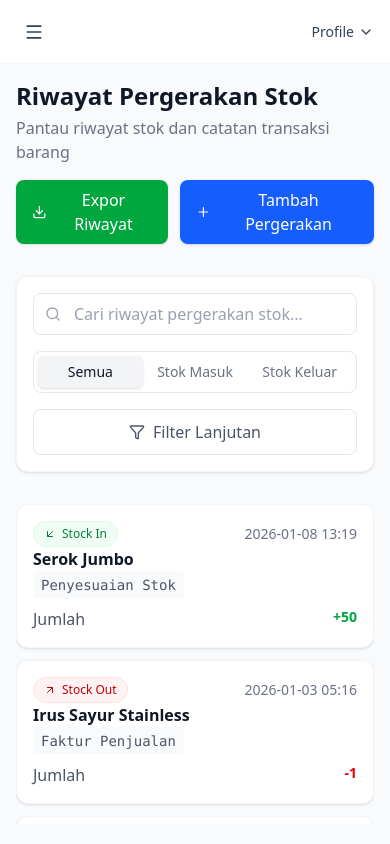
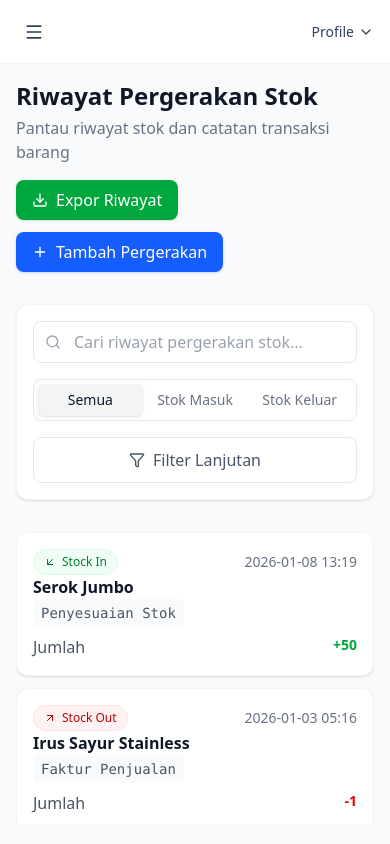
Before and after one commit to wramadan7-org/jaya-track-web, a React (Vite) app: page /stock-movement in a window 390 px wide. Built offline with nearby package versions, Linux system fonts and the light colour scheme.

Commit message:
style: responsive header

```diff
--- a/src/routes/product/components/ProductHeader.tsx
+++ b/src/routes/product/components/ProductHeader.tsx
@@ -12,7 +12,7 @@
           Kelola katalog inventaris, tingkat stok, dan harga produk Anda.
         </p>
       </div>
-      <div className="flex flex-wrap sm:flex-nowrap items-center gap-3">
+      <div className="flex flex-wrap sm:justify-end md:flex-nowrap items-center gap-3">
         <button className="flex items-center gap-2 px-4 py-2 bg-green-600 rounded-lg text-white hover:bg-green-700 transition-all shadow-sm cursor-pointer">
           <Download className="w-4 h-4" />
           <span>Export</span>
--- a/src/routes/stock-movement/components/StockMovementHeader.tsx
+++ b/src/routes/stock-movement/components/StockMovementHeader.tsx
@@ -14,7 +14,7 @@
           Pantau riwayat stok dan catatan transaksi barang
         </p>
       </div>
-      <div className="flex items-center gap-3">
+      <div className="flex flex-wrap sm:justify-end md:flex-nowrap items-center gap-3">
         <button className="flex items-center gap-2 px-4 py-2 bg-green-600 rounded-lg text-white hover:bg-green-700 transition-all shadow-sm cursor-pointer">
           <Download className="w-4 h-4" />
           <span>Expor Riwayat</span>
```
